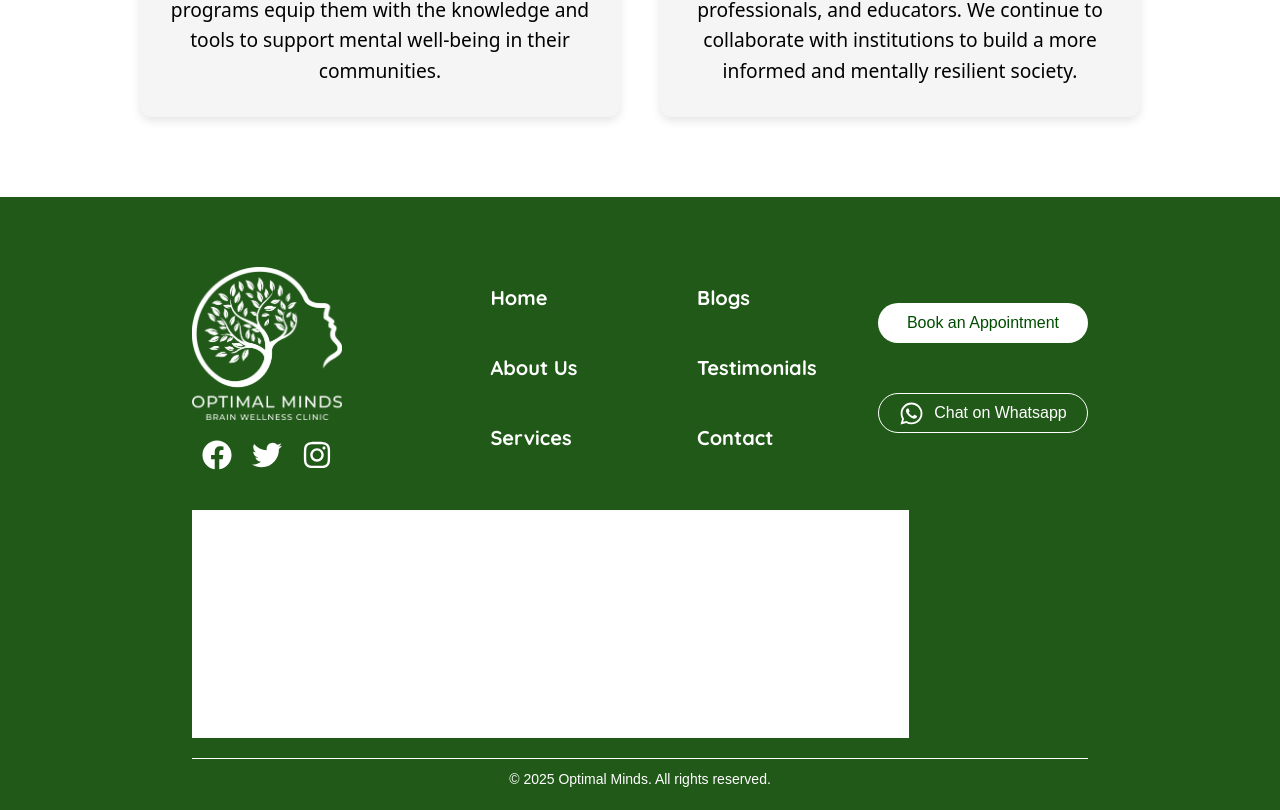
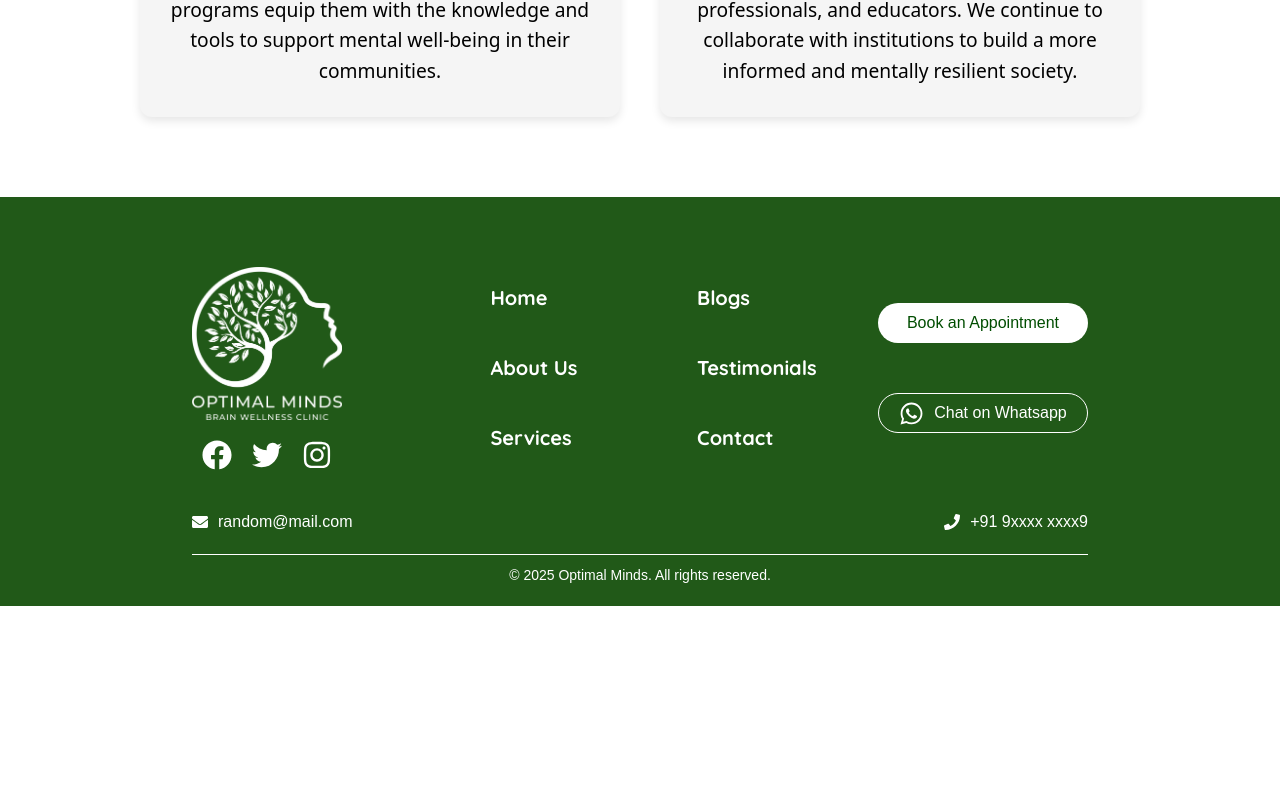
Before and after one commit to shashankack/dr_lakshmi, a React (Vite) app: page /about/csr in a window 1280 px wide. Shown: the part 920-1730 px from the top of the page. After the commit the page ends 1526 px from the top, so only its background shows below. Built offline with nearby package versions, Linux system fonts and the light colour scheme.

Commit message:
Refactor Footer component's contact section for improved naming consistency and styling

```diff
--- a/src/components/Footer.jsx
+++ b/src/components/Footer.jsx
@@ -46,11 +46,11 @@ const Footer = () => {
         </div>
       </div>
 
-      <div className="contact-section">
-        <div className="contact-item">
+      <div className="footer-contact-section">
+        <div className="footer-contact-item">
           <FaEnvelope /> random@mail.com
         </div>
-        <div className="contact-item">
+        <div className="footer-contact-item">
           <FaPhone /> +91 9xxxx xxxx9
         </div>
       </div>
--- a/src/styles/Footer.scss
+++ b/src/styles/Footer.scss
@@ -107,13 +107,13 @@
     }
   }
 
-  .contact-section {
+  .footer-contact-section {
     display: flex;
     justify-content: space-between;
     gap: 20px;
     margin: 20px 0;
 
-    .contact-item {
+    .footer-contact-item {
       display: flex;
       align-items: center;
       gap: 10px;
```
